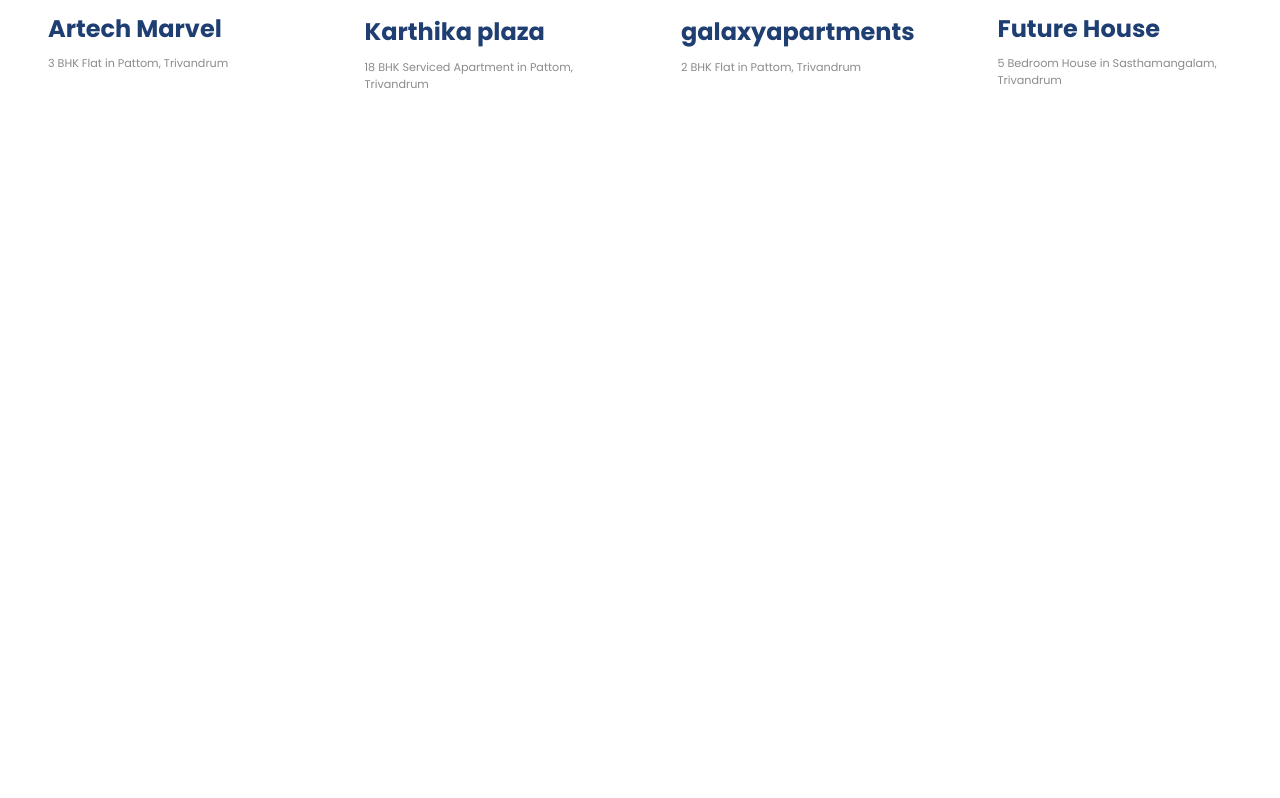
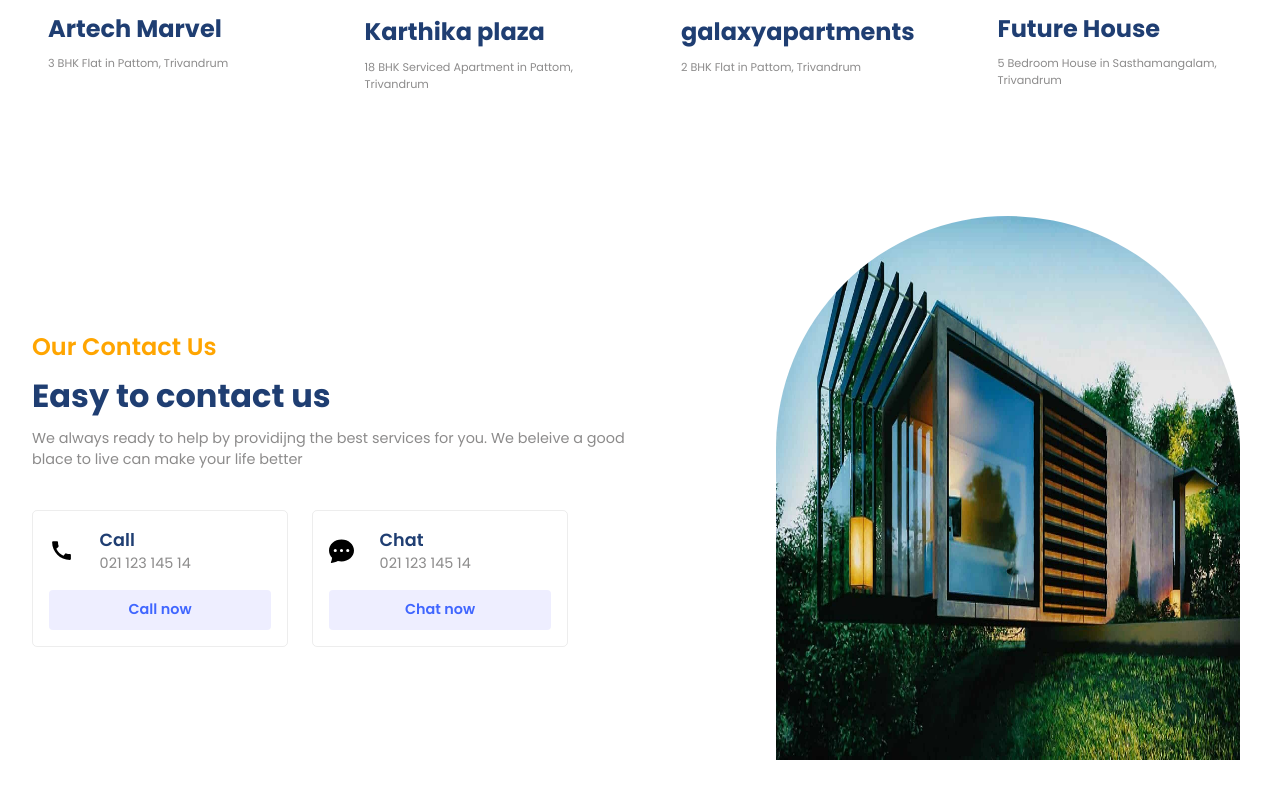
Before and after one commit to Akhilakku23/mern, a React (Vite) app in the folder client/: page / in a window 1280 px wide. Shown: the part 1107-1905 px from the top of the page. Before the commit the page ends 1283 px from the top, so only its background shows below. Built offline with nearby package versions, Linux system fonts and the light colour scheme.

Commit message:
contact page ui created

```diff
--- a/client/src/App.jsx
+++ b/client/src/App.jsx
@@ -1,12 +1,17 @@
 import Header from './componets/Header/Header';
 import Hero from './componets/Hero/Hero';
 import Residencies from './componets/Residencies/Residencies';
+import Contact from './componets/Contact/Contact';
+
+
 function App() {
   return (
     <div>
       <Header/>
       <Hero/>
       <Residencies/>
+      <Contact/>
+
     </div>
   );
 }
--- /dev/null
+++ b/client/src/componets/Contact/Contact.css
@@ -0,0 +1,75 @@
+.c-container {
+  justify-content: space-between;
+}
+.c-container > div {
+  flex: 1;
+}
+.c-right {
+  width: 100%;
+}
+.c-left {
+  gap: 0.5rem;
+}
+.contactModes {
+  margin-top: 2rem;
+  gap: 1rem;
+}
+.contactModes .row {
+  gap: 1.5rem;
+}
+.mode {
+  width: 16rem;
+  padding: 1rem;
+  border: 0.8px solid rgba(128, 128, 128, 0.143);
+  border-radius: 5px;
+  gap: 1rem;
+  transition: all 300ms ease-in;
+}
+.mode .button {
+  width: 100%;
+  background: var(--lightBlue);
+  color: var(--blue);
+  font-size: 0.9rem;
+  font-weight: 600;
+}
+.mode > :nth-child(1) {
+  width: 100%;
+  gap: 1.6rem;
+}
+.mode .detail .primaryText {
+  font-size: 1.1rem;
+  font-weight: 600;
+}
+
+.mode:hover {
+  scale: 1.1;
+  box-shadow: var(--shadow);
+}
+
+.mode .button:hover {
+  background: var(--blue-gradient);
+  color: white;
+  scale: 0.8;
+}
+
+@media (max-width: 1024px) {
+  .c-container {
+    flex-direction: column;
+  }
+  .c-right {
+    justify-content: center;
+  }
+}
+@media (max-width: 1024px)
+{
+    .contactModes{
+        width: 100%;
+    }
+    .row{
+        flex-direction: column;
+        width: 100%;
+    }
+    .mode{
+        width: 100%;
+    }
+}
--- /dev/null
+++ b/client/src/componets/Contact/Contact.jsx
@@ -0,0 +1,64 @@
+import React from "react";
+import "./Contact.css";
+import { MdCall } from "react-icons/md";
+import { BsFillChatDotsFill } from "react-icons/bs";
+import {HiChatBubbleBottomCenter} from 'react-icons/hi2'
+const Contact = () => {
+  return (
+    <div id="contact-us" className="c-wrapper">
+      <div className="paddings innerWidth flexCenter c-container">
+        {/* left side */}
+        <div className="flexColStart c-left">
+          <span className="orangeText">Our Contact Us</span>
+          <span className="primaryText">Easy to contact us</span>
+          <span className="secondaryText">
+            We always ready to help by providijng the best services for you. We
+            beleive a good blace to live can make your life better{" "}
+          </span>
+
+          <div className="flexColStart contactModes">
+            {/* first row */}
+            <div className="flexStart row">
+              <div className="flexColCenter mode">
+                <div className="flexStart">
+                  <div className="flexCenter icon">
+                    <MdCall size={25} />
+                  </div>
+                  <div className="flexColStart detail">
+                    <span className="primaryText">Call</span>
+                    <span className="secondaryText">021 123 145 14</span>
+                  </div>
+                </div>
+                <div className="flexCenter button">Call now</div>
+              </div>
+
+              <div className="flexColCenter mode">
+                <div className="flexStart">
+                  <div className="flexCenter icon">
+                    <BsFillChatDotsFill size={25} />
+                  </div>
+                  <div className="flexColStart detail">
+                    <span className="primaryText">Chat</span>
+                    <span className="secondaryText">021 123 145 14</span>
+                  </div>
+                </div>
+                <div className="flexCenter button">Chat now</div>
+              </div>
+            </div>
+
+
+          </div>
+        </div>
+
+        {/* right side */}
+        <div className="flexEnd c-right">
+          <div className="image-container">
+            <img src="./contact.jpg" alt="" />
+          </div>
+        </div>
+      </div>
+    </div>
+  );
+};
+
+export default Contact;
```
